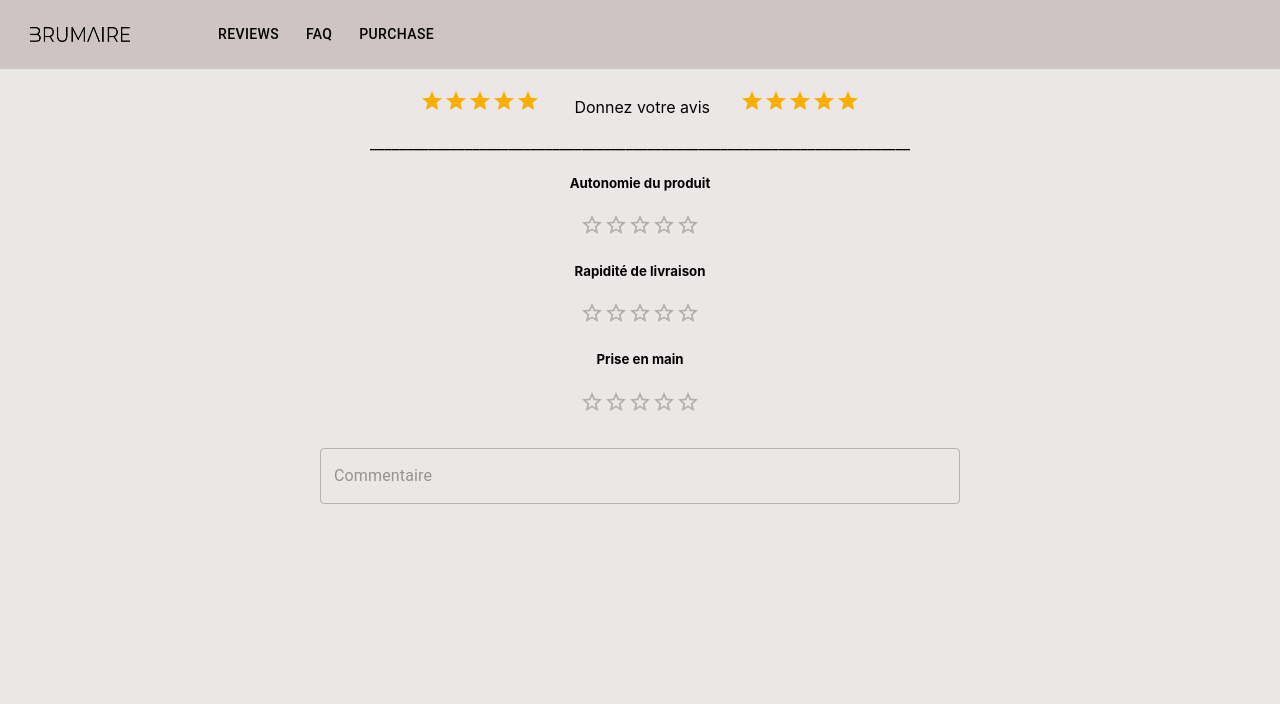
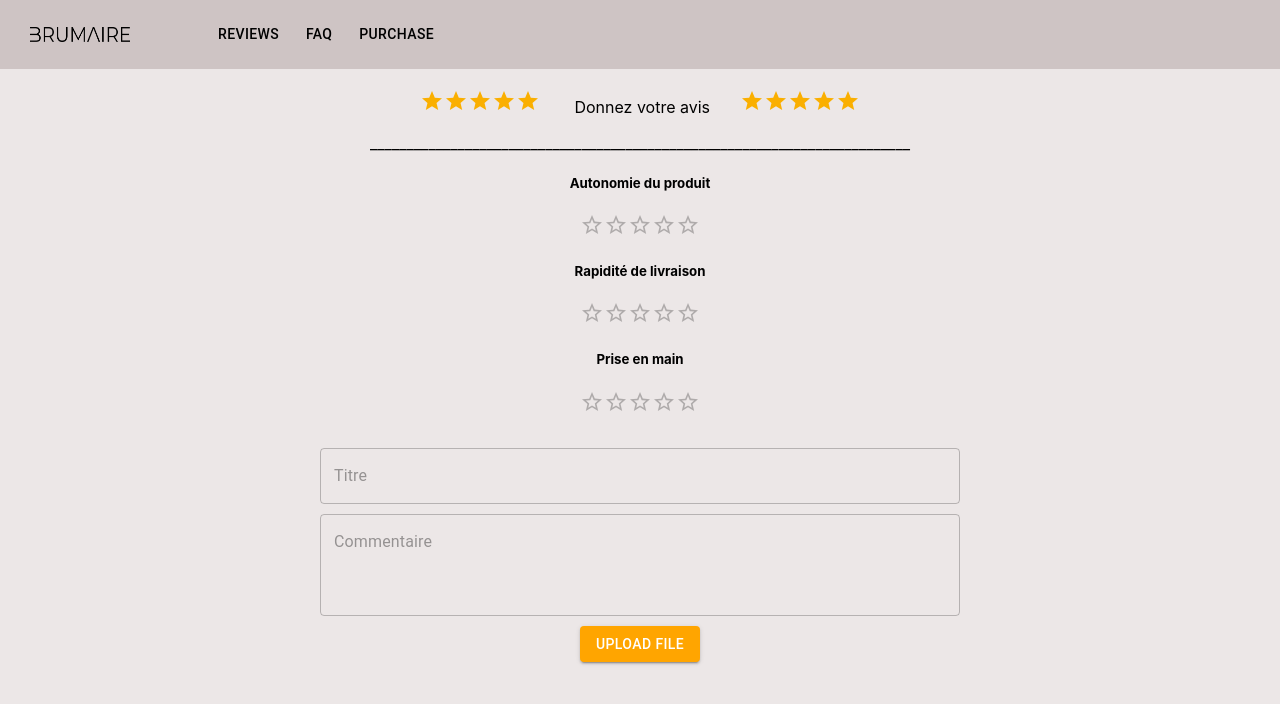
Before and after one commit to mlle-alois/Brumaire, a React (Create React App) app: page / in a window 1280 px wide. Shown: the top 704 px of the page. Built offline with nearby package versions, Linux system fonts and the light colour scheme.

Commit message:
modif ratings

```diff
--- a/src/components/ratings/Ratings.css
+++ b/src/components/ratings/Ratings.css
@@ -26,7 +26,19 @@
     display: block;
     margin-bottom: 30px;
 }
+.titre{
+    display: block;
+    width: 50%;
+    margin-bottom: 10px;
+    margin-left: 25%;
+}
 .comment{
     display: block;
     width: 50%;
+    margin-bottom: 10px;
+    margin-left: 25%;
 }
+
+.LigneVide {
+    height: 20px;
+}
--- a/src/components/ratings/Ratings.js
+++ b/src/components/ratings/Ratings.js
@@ -1,6 +1,9 @@
 import * as React from 'react';
 import {useState} from 'react';
 import {Rating, TextField} from "@mui/material";
+import {Button} from "@mui/material";
+import TextareaAutosize from '@mui/base/TextareaAutosize';
+
 
 import './Ratings.css'
 
@@ -43,10 +46,23 @@ export function Ratings() {
                     }}/>
                 </div>
 
-                <TextField margin-bottom={10} className={"comment"} placeholder={"Commentaire"} variant="outlined"
-                           multilinerows={5} rowsMax={10} size={"large"}/>
+                <div className={"titre"} ><TextField fullWidth maxWidth={"sm"} placeholder={"Titre"} variant="outlined" size={"large"}></TextField></div>
+                <div className={"comment"} maxLines={5}><TextField fullWidth multiline rows={3}  placeholder={"Commentaire"} variant="outlined" size={"large"}></TextField></div>
 
-                <div className={"LigneVide"}/>
+
+                <Button style={{background: 'orange'}}
+
+                        variant="contained"
+                        component="label"
+                >
+                        Upload File
+                    <input
+                        type="file"
+                        hidden
+                    />
+                </Button>
+
+                <div className={"LigneVide"}></div>
 
             </div>
         </div>
```
Also changed, not shown: 1 other file (tests, documents, lock files or other folders).
